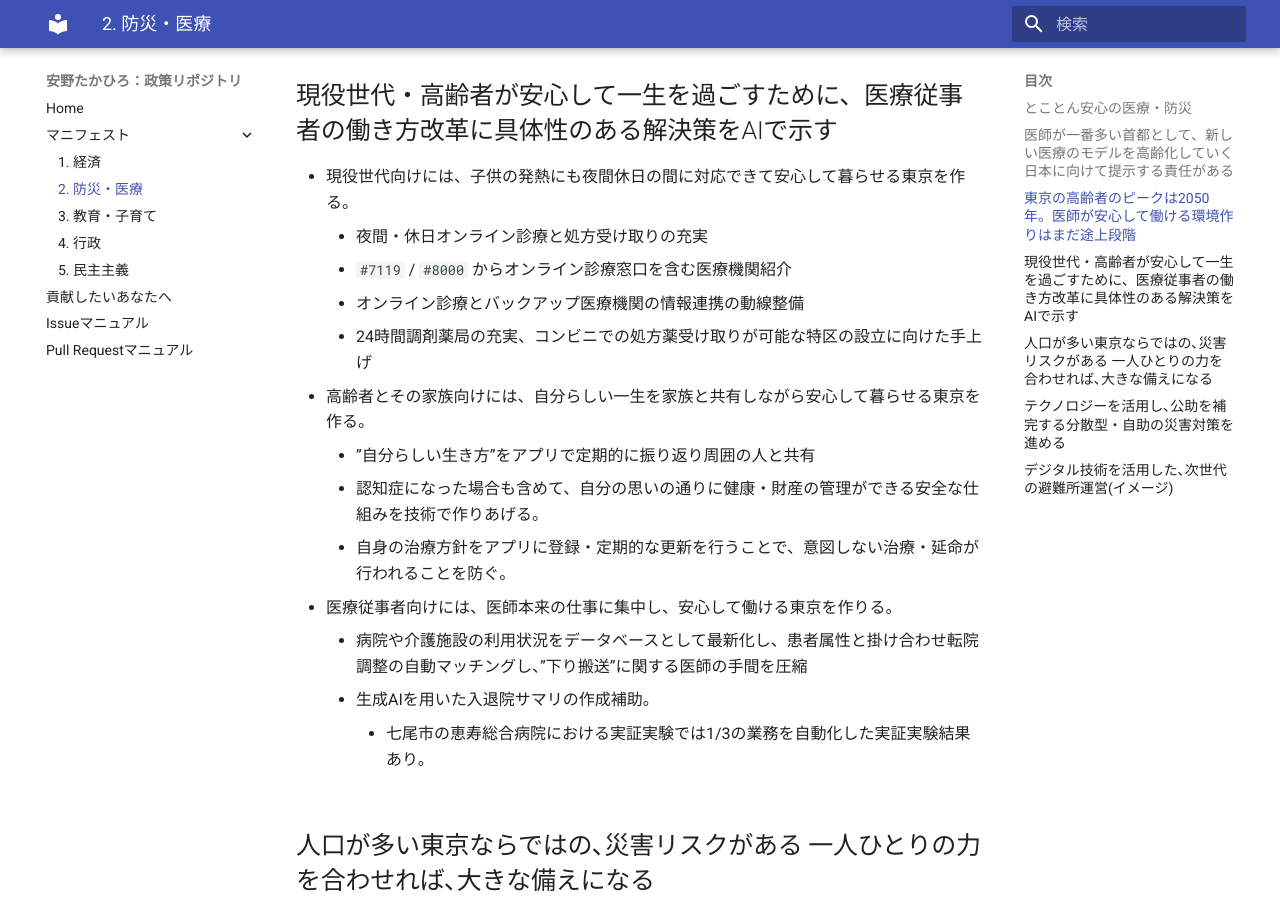
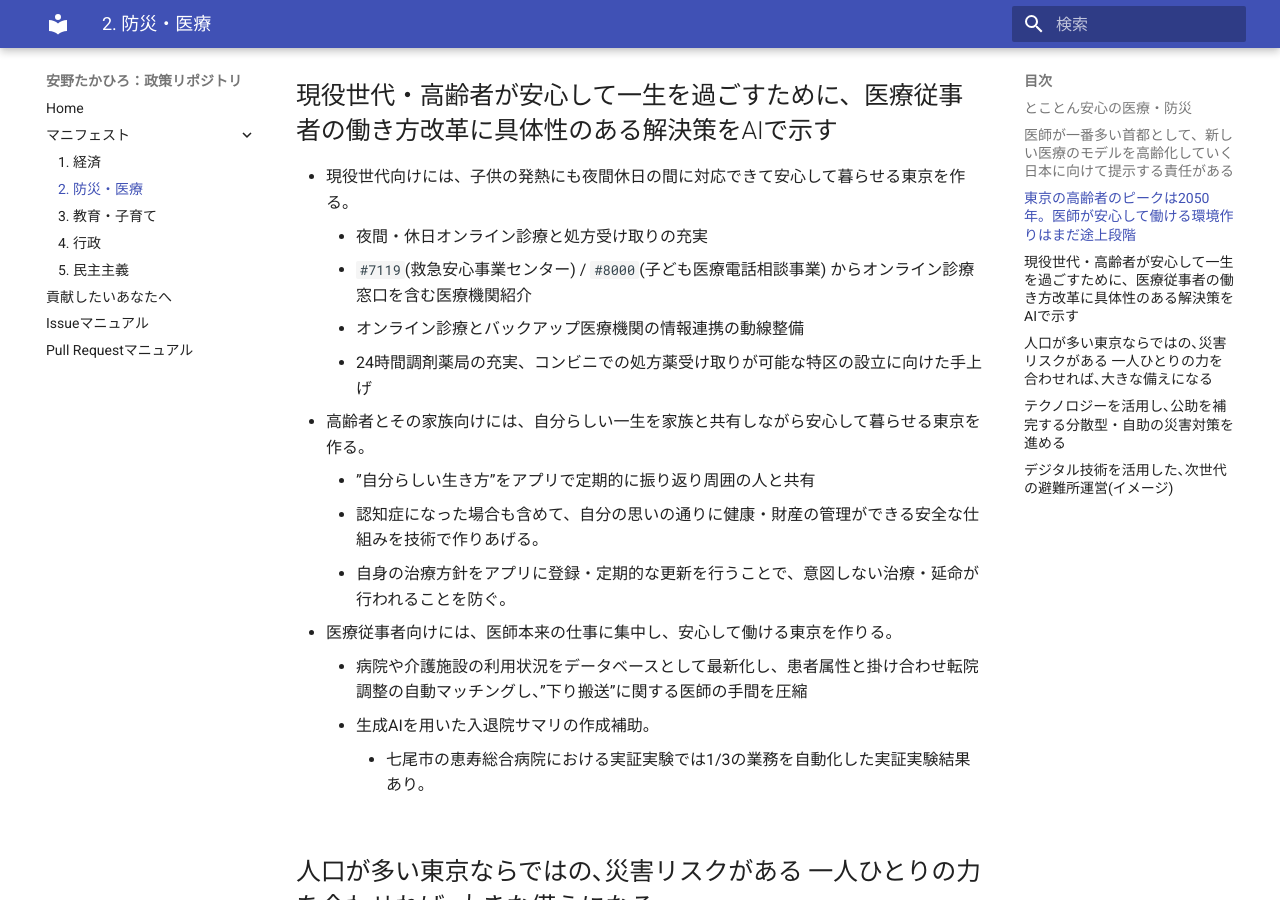
Before and after one commit to takahiroanno2024/election2024, an MkDocs documentation site: the page built from docs/manifest/care.md, in a window 1280 px wide and 900 px high, scrolled down 2101 px. Built offline with MkDocs 1.6.1 and Material for MkDocs 9.7.7, drawn with Linux system fonts in a browser that asks for light colours.

Commit message:
Update care.md
#7119と#8000に追記（番号だけだと何のことを指しているか分かりづらいため）

```diff
--- a/docs/manifest/care.md
+++ b/docs/manifest/care.md
@@ -44,7 +44,7 @@
 
 - 現役世代向けには、子供の発熱にも夜間休日の間に対応できて安心して暮らせる東京を作る。
     - 夜間・休日オンライン診療と処方受け取りの充実
-    - `#7119` / `#8000` からオンライン診療窓口を含む医療機関紹介
+    - `#7119`(救急安心事業センター) / `#8000`(子ども医療電話相談事業) からオンライン診療窓口を含む医療機関紹介
     - オンライン診療とバックアップ医療機関の情報連携の動線整備
     - 24時間調剤薬局の充実、コンビニでの処方薬受け取りが可能な特区の設立に向けた手上げ
 - 高齢者とその家族向けには、自分らしい一生を家族と共有しながら安心して暮らせる東京を作る。
```
